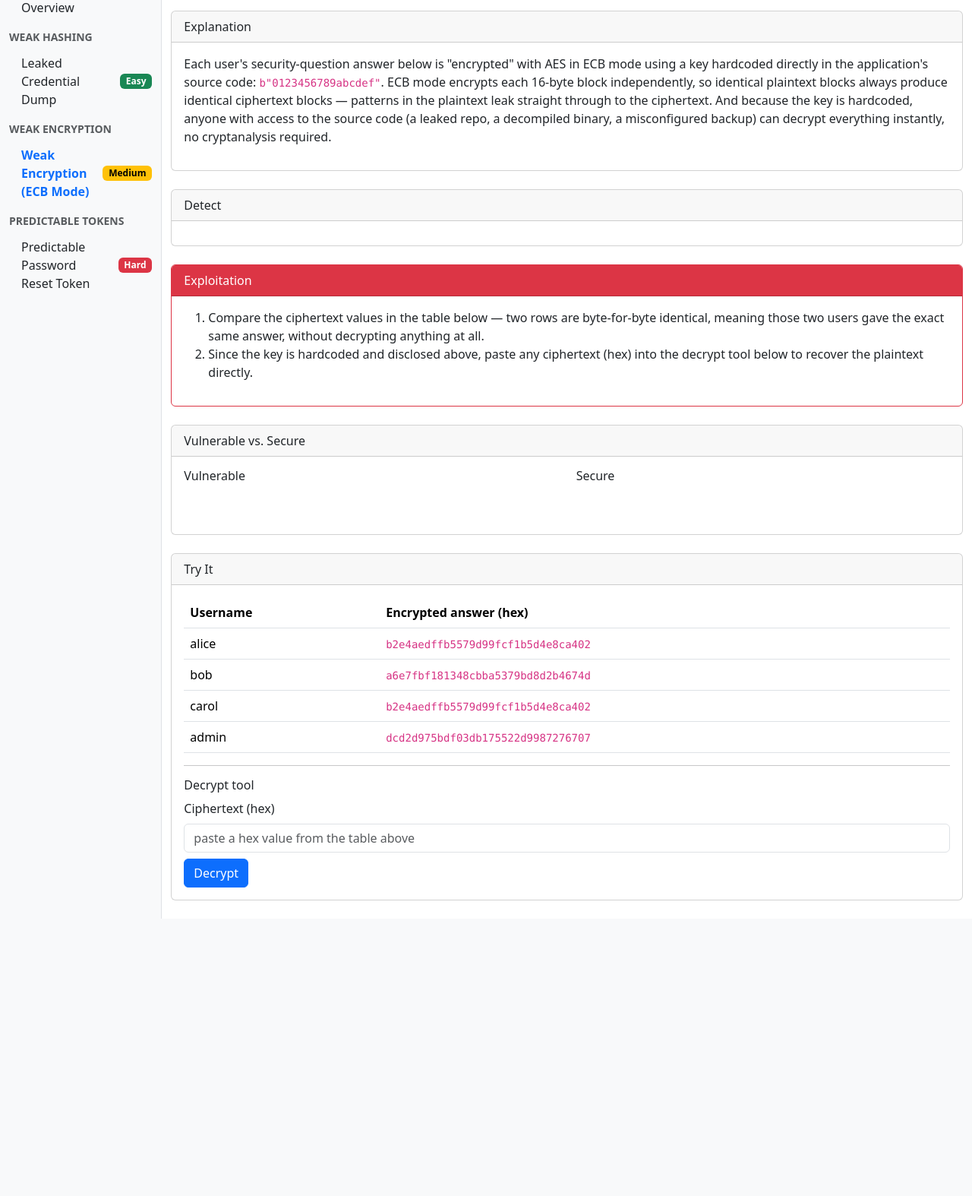
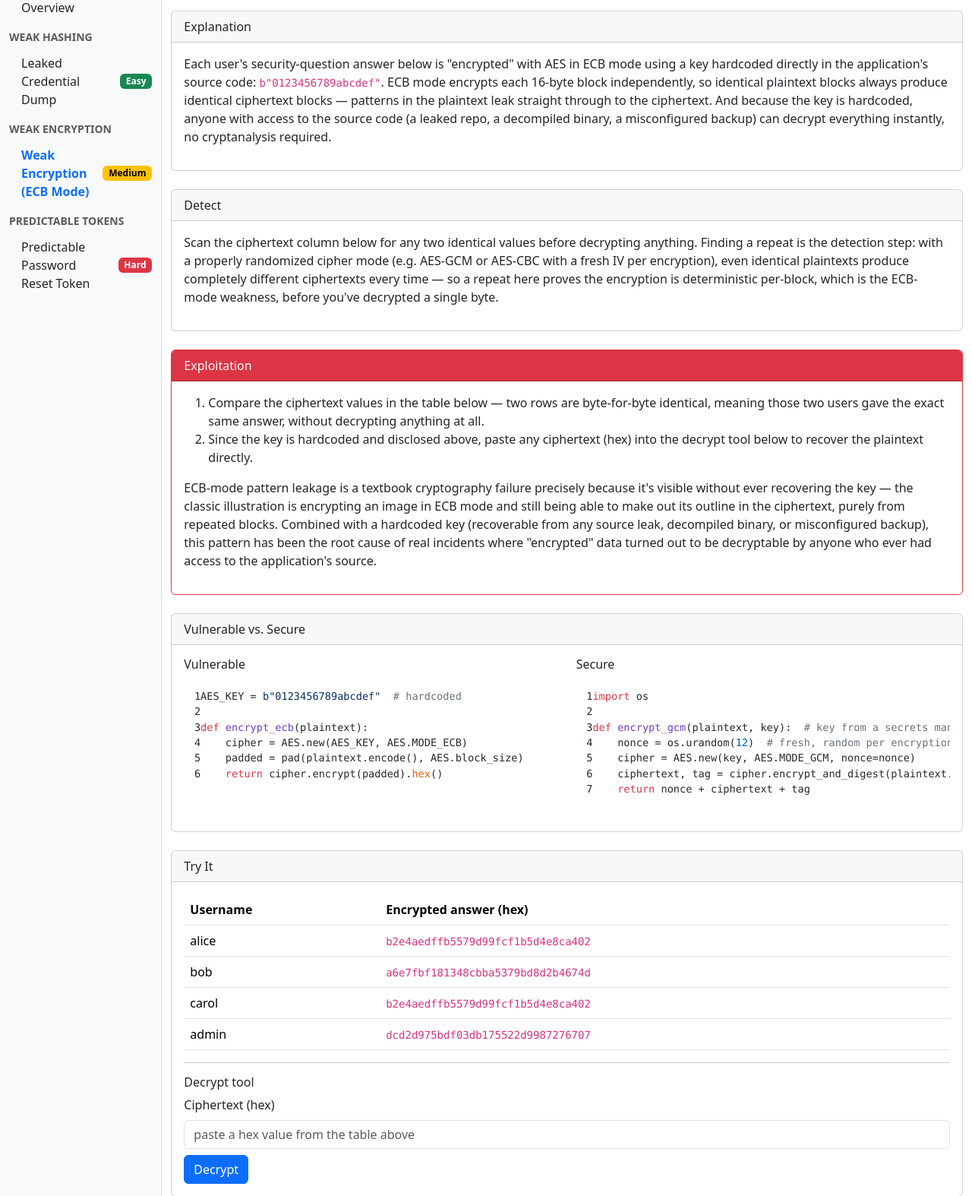
Before and after one commit to jozeta/owasp-lab, a Flask app: page /a02/encrypted-notes in a window 1280 px wide. Shown: the part 180-1754 px from the top of the page at 76% size. Before the commit the page ends 1389 px from the top, so only its background shows below. Run offline with Flask 3, Linux system fonts and the light colour scheme; some libraries are stand-ins or nearby versions.

Commit message:
feat: add Detect and Vulnerable vs. Secure content to A02 examples
Co-Authored-By: Claude Sonnet 5 <noreply@anthropic.com>

```diff
--- a/app/categories/a02_crypto_failures/templates/a02_crypto_failures/encrypted_notes.html
+++ b/app/categories/a02_crypto_failures/templates/a02_crypto_failures/encrypted_notes.html
@@ -15,6 +15,17 @@
 </p>
 {% endblock %}
 
+{% block detect %}
+<p>
+  Scan the ciphertext column below for any two identical values before decrypting
+  anything. Finding a repeat is the detection step: with a properly randomized cipher
+  mode (e.g. AES-GCM or AES-CBC with a fresh IV per encryption), even identical plaintexts
+  produce completely different ciphertexts every time — so a repeat here proves the
+  encryption is deterministic per-block, which is the ECB-mode weakness, before you've
+  decrypted a single byte.
+</p>
+{% endblock %}
+
 {% block exploitation %}
 <ol>
   <li>Compare the ciphertext values in the table below — two rows are byte-for-byte
@@ -23,6 +34,32 @@
   <li>Since the key is hardcoded and disclosed above, paste any ciphertext (hex) into the
       decrypt tool below to recover the plaintext directly.</li>
 </ol>
+<p>
+  ECB-mode pattern leakage is a textbook cryptography failure precisely because it's
+  visible without ever recovering the key — the classic illustration is encrypting an
+  image in ECB mode and still being able to make out its outline in the ciphertext, purely
+  from repeated blocks. Combined with a hardcoded key (recoverable from any source leak,
+  decompiled binary, or misconfigured backup), this pattern has been the root cause of
+  real incidents where "encrypted" data turned out to be decryptable by anyone who ever
+  had access to the application's source.
+</p>
+{% endblock %}
+
+{% block vulnerable_code %}AES_KEY = b"0123456789abcdef"  # hardcoded
+
+def encrypt_ecb(plaintext):
+    cipher = AES.new(AES_KEY, AES.MODE_ECB)
+    padded = pad(plaintext.encode(), AES.block_size)
+    return cipher.encrypt(padded).hex()
+{% endblock %}
+
+{% block secure_code %}import os
+
+def encrypt_gcm(plaintext, key):  # key from a secrets manager, never hardcoded
+    nonce = os.urandom(12)  # fresh, random per encryption
+    cipher = AES.new(key, AES.MODE_GCM, nonce=nonce)
+    ciphertext, tag = cipher.encrypt_and_digest(plaintext.encode())
+    return nonce + ciphertext + tag
 {% endblock %}
 
 {% block live_example %}
```
Also changed, not shown: app/categories/a02_crypto_failures/templates/a02_crypto_failures/credential_dump.html (+27 -0 lines), app/categories/a02_crypto_failures/templates/a02_crypto_failures/forgot_password.html (+35 -0 lines), tests/test_a02_credential_dump.py (+7 -0 lines), tests/test_a02_encrypted_notes.py (+7 -0 lines), tests/test_a02_reset_token.py (+7 -0 lines).
